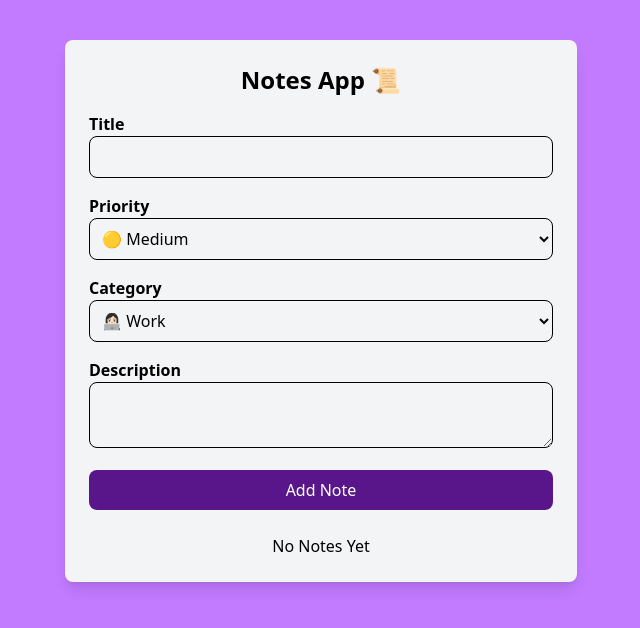
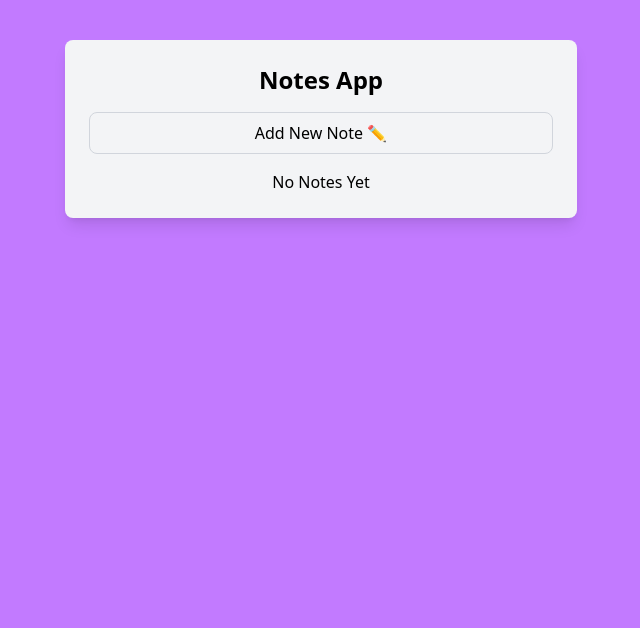
Before and after one commit to Maz-hub/react-mini-projects, a React (Vite) app in the folder notes-app/: page / in a window 1280 px wide. Shown: the top 628 px of the page, without its empty margins (319-959 px from the left). Built offline with nearby package versions, Linux system fonts and the light colour scheme.

Commit message:
feat(form): add collapsible toggle for NoteForm with show/hide button

```diff
--- a/notes-app/src/App.jsx
+++ b/notes-app/src/App.jsx
@@ -7,7 +7,7 @@ const App = () => {
 
   return (
     <div className="max-w-lg mx-auto mt-10 p-6 bg-gray-100 rounded-lg shadow-lg">
-      <h2 className="text-2xl font-bold mb-4 text-center">Notes App 📜</h2>
+      <h2 className="text-2xl font-bold mb-4 text-center">Notes App</h2>
 
       <NoteForm notes={notes} setNotes={setNotes} />
       <NoteList notes={notes} />
--- a/notes-app/src/components/NoteForm.jsx
+++ b/notes-app/src/components/NoteForm.jsx
@@ -7,6 +7,9 @@ const NoteForm = ({ notes, setNotes }) => {
     category: "Work",
     description: "",
   });
+
+  // Form Collaps
+  const [isFormVisible, setIsFormVisible] = useState(false);
 
   const handleChange = (e) => {
     const { name, value } = e.target;
@@ -40,6 +43,17 @@ const NoteForm = ({ notes, setNotes }) => {
   };
 
   return (
+    <>
+      {/* Toggle Button */}
+      <button
+        onClick={() => setIsFormVisible(!isFormVisible)}
+        className="w-full bg-gray-100 border border-gray-300 text purple-800 py-2 rounded-lg cursor-pointer hover:bg-purple-200 hover:border-purple-300 transition mb-4"
+      >
+        {isFormVisible ? "Hide Form ✖" : "Add New Note ✏️"}
+      </button>
+
+      {/* Form */}
+      {isFormVisible && (
         <form onSubmit={handleSubmit} className="mb-6">
           {/* Task name */}
           <div className="mb-4">
@@ -106,6 +120,8 @@ const NoteForm = ({ notes, setNotes }) => {
             Add Note
           </button>
         </form>
+      )}
+    </>
   );
 };
 
--- a/notes-app/src/components/NoteList.jsx
+++ b/notes-app/src/components/NoteList.jsx
@@ -16,9 +16,7 @@ const NoteList = ({ notes }) => {
           <p className="text-sm text-gray-600">
             <strong>Priority:</strong> {note.priority}
           </p>
-          <p className="mt-2">
-            {note.description}
-          </p>
+          <p className="mt-2">{note.description}</p>
         </div>
       ))}
     </div>
```
Lines whose indentation alone changed are shown as unchanged.
